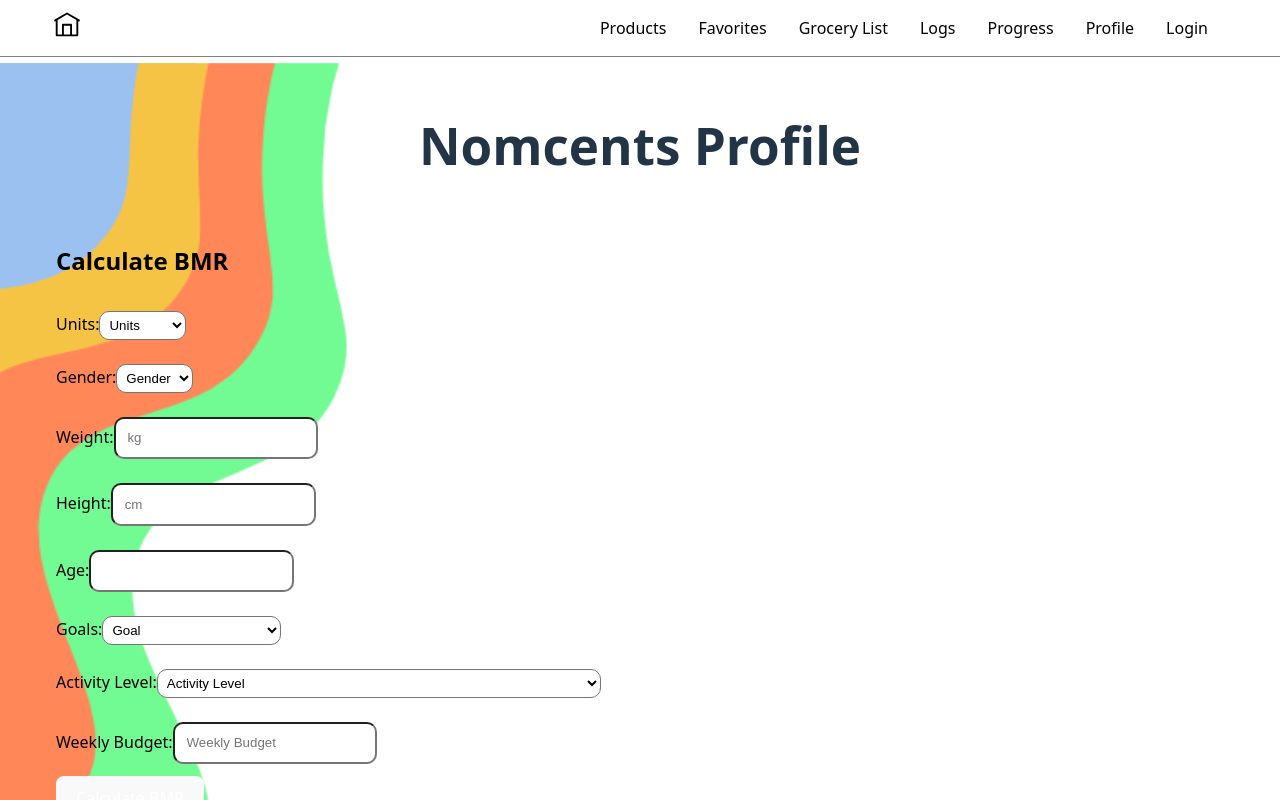
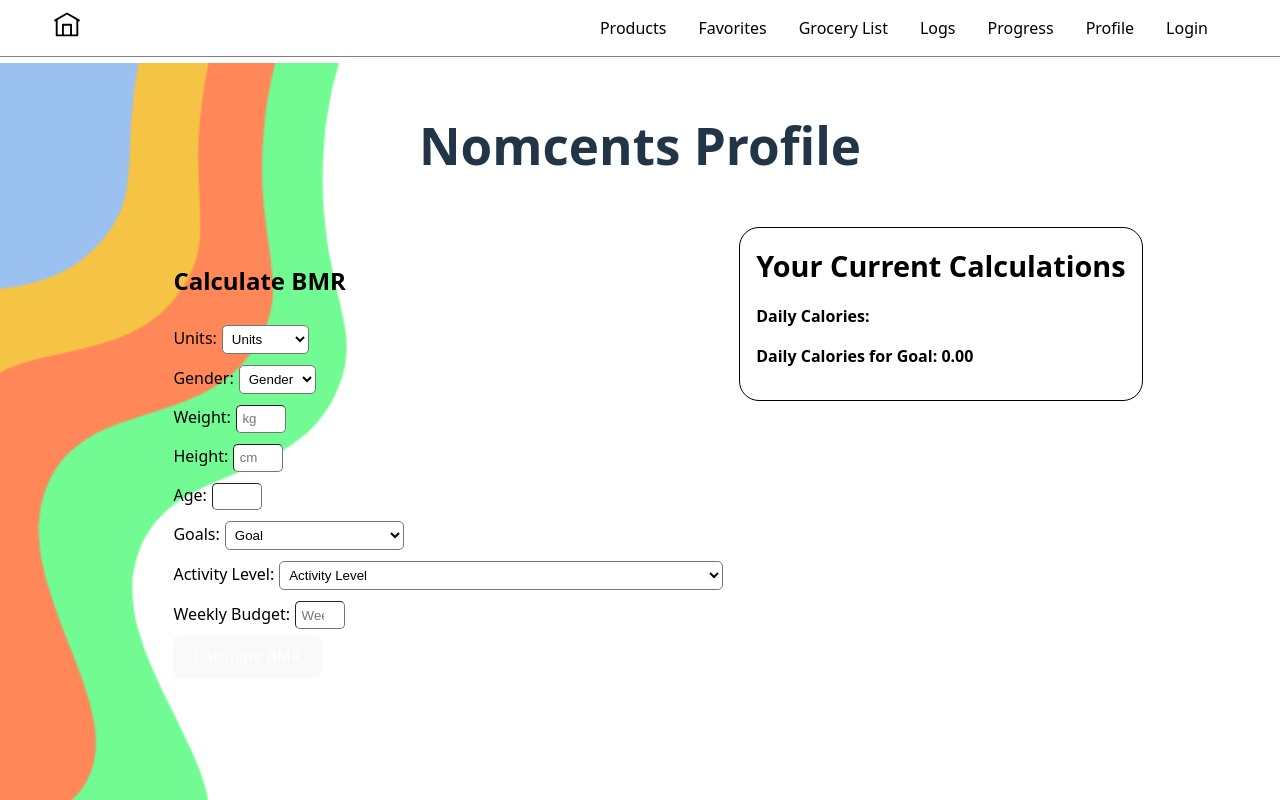
Before and after one commit to ededd9/NomCents, a React (Vite) app in the folder frontend/: page /profile/1 in a window 1280 px wide. Shown: the top 800 px of the page. Built offline with nearby package versions, Linux system fonts and the light colour scheme.

Commit message:
Tweaked profile css

```diff
--- a/frontend/src/pages/Profile.css
+++ b/frontend/src/pages/Profile.css
@@ -9,8 +9,9 @@
     flex-shrink:0;
 }
 .bmr-calculation-form select{
-    border-radius:10px;
+    border-radius: 5px;
     padding: 5px;
+    margin-left: 5px;
     margin-block: 1% 1%;
     width:auto;
     color: black;
@@ -18,7 +19,10 @@
     background-color: white;
 }
 .bmr-calculation-form input{
-    border-radius:10px;
+    width: 5ch;
+    border-radius: 5px;
+    border-width: 1px;
+    margin-left: 5px;
     padding: 1%;
     margin-block: 1% 1%;
     color: black;
@@ -35,6 +39,7 @@
     color: black;
     overflow-y:auto;
     flex-shrink:0;
+    border-radius: 20px;
 }
 .current-calculations h2 {
   margin: 0 0 8px;
@@ -55,3 +60,14 @@
     width: 100%; /* Ensure it spans the full width of the page */
     box-sizing: border-box; /* Include padding and border in width calculations */
   }
+
+  .profile-container {
+    display: flex;
+    align-items: flex-start;
+    justify-content: center;
+    width: 100%;
+    max-width: 1200px; /* Set a maximum width for the container */
+    margin: 0 auto; /* Center the container */
+    padding: 20px; /* Add some padding */
+    box-sizing: border-box; /* Include padding and border in width calculations */
+  }
--- a/frontend/src/pages/Profile.jsx
+++ b/frontend/src/pages/Profile.jsx
@@ -205,6 +205,7 @@ const Profile = () => {
     <div className="Profile">
       <h1>Nomcents Profile</h1>
 
+      <div className="profile-container">
         {/* BMR Calculation Form Section */}
         <div className="bmr-calculation-form">
           <h2>Calculate BMR </h2>
@@ -352,6 +353,7 @@ const Profile = () => {
             </>
           )}
         </div>
+      </div>
 
       {/* Popup */}
       {showPopup && (
```
Lines whose indentation alone changed are shown as unchanged.
